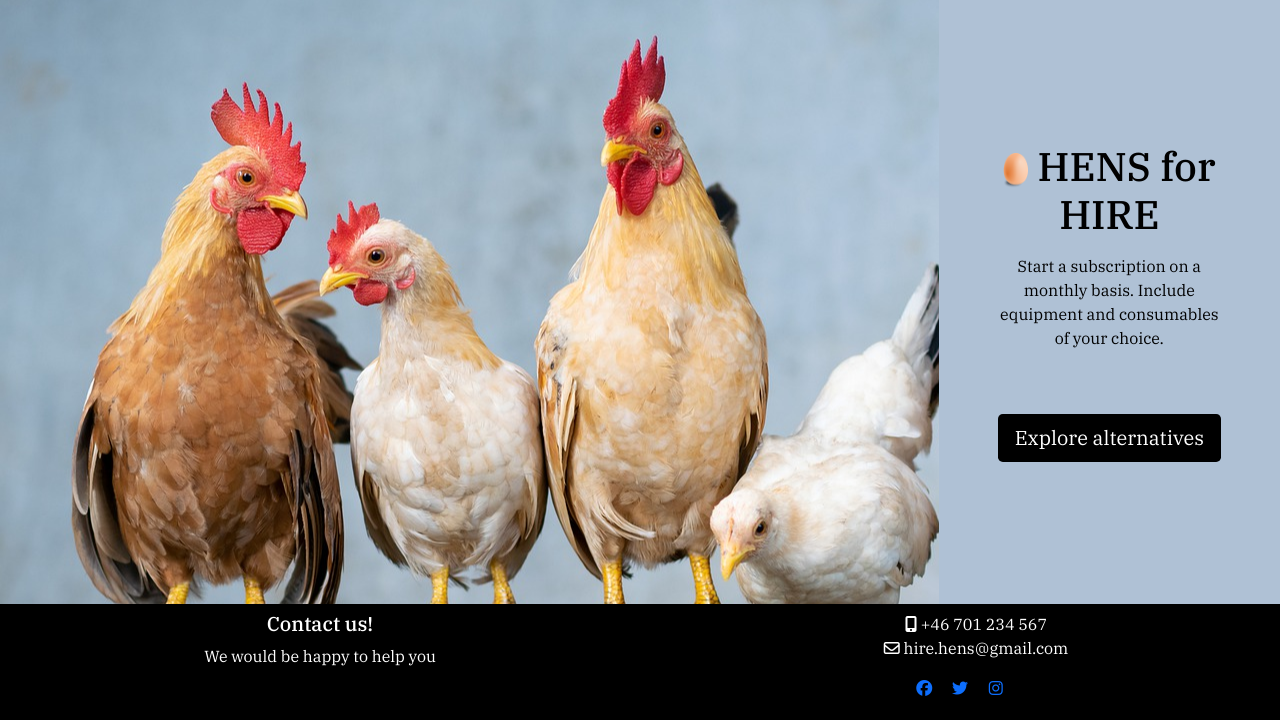
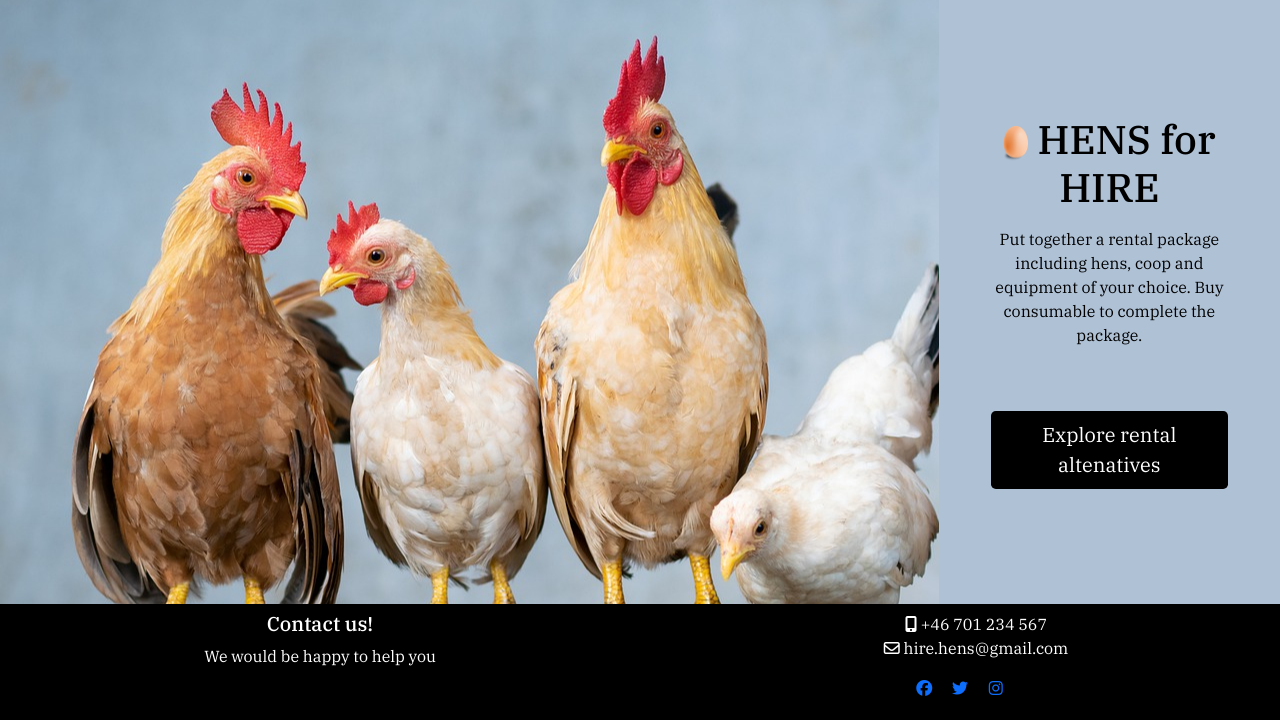
Before and after one commit to Carina-P/hire-hens, a Django app: page / in a window 1280 px wide. Shown: the part 80-800 px from the top of the page. Run offline with Django 3.2, Linux system fonts and the light colour scheme; parts of the project's set-up code (start-up, migrations or seed data) failed here and were passed over; some libraries are stand-ins or nearby versions.

Commit message:
Removed db.json

```diff
--- a/home/templates/home/index.html
+++ b/home/templates/home/index.html
@@ -16,10 +16,10 @@
             <div class="row justify-content-evenly">
                 <div class="col bg-blue text-center m-auto p-4">
                     <h1 class="mb-3"><img src="{{ MEDIA_URL }}egg.png" alt="logo" width="25"> HENS for HIRE</h1>
-                    <p class="mb-3">Start a subscription on a monthly basis. Include equipment and consumables of your
-                        choice.</p>
+                    <p class="mb-3">Put together a rental package including hens, coop and equipment of your choice. Buy
+                        consumable to complete the package.</p>
                     <a href="" class="btn btn-lg btn-black mt-5">
-                        Explore alternatives
+                        Explore rental altenatives
                     </a>
                 </div>
             </div>
@@ -28,10 +28,10 @@
             <div class="row h-100">
                 <div class="col-10 m-auto text-center p-4">
                     <h1 class="mb-3"><img src="{{ MEDIA_URL }}egg.png" alt="logo" width="25"> HENS for HIRE</h1>
-                    <p class="mb-3">Start a subscription on a monthly basis. Include equipment and consumables of your
-                        choice.</p>
+                    <p class="mb-3">Put together a rental package including hens, coop and equipment of your choice. Buy
+                        consumable to complete the package.</p>
                     <a href="" class="btn btn-lg btn-black mt-5">
-                        Explore alternatives
+                        Explore rental altenatives
                     </a>
                 </div>
             </div>
```
Also changed, not shown: db.json (deleted, +0 -1 lines).
